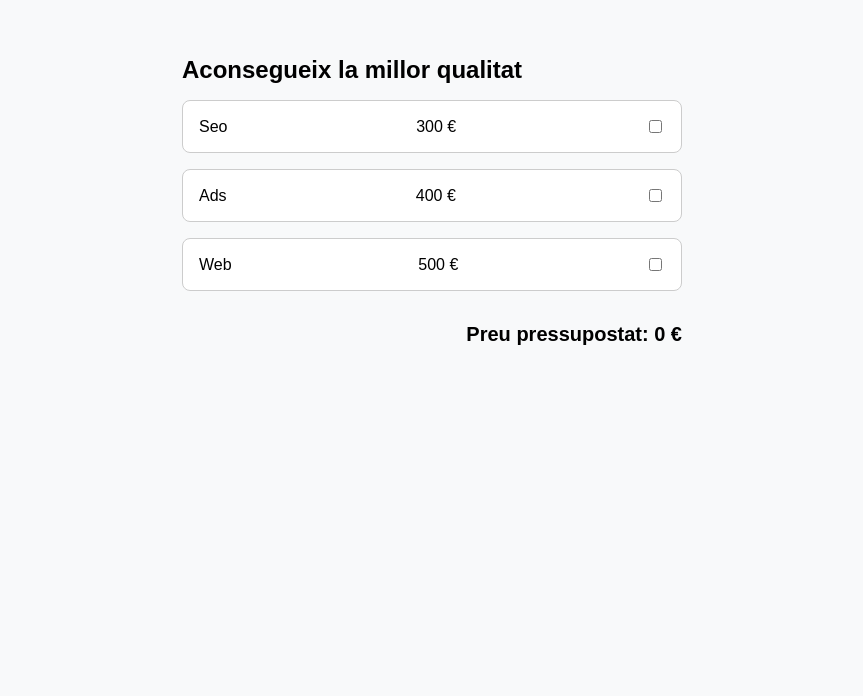
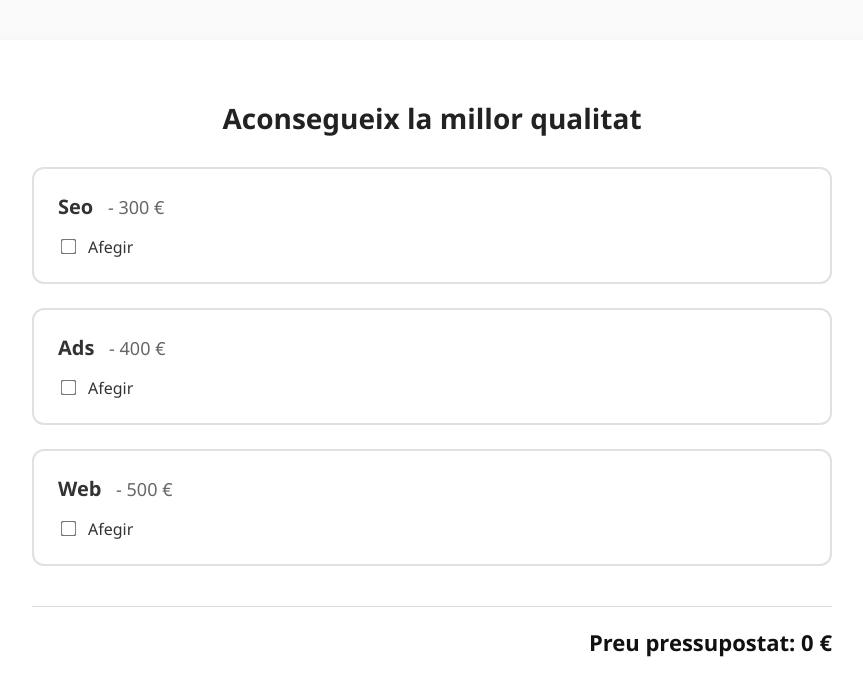
Before and after one commit to EdgarPomar/S6.Pressupostos--React, a React (Vite) app: page / in a window 1280 px wide. Shown: the top 696 px of the page, without its empty margins (208-1071 px from the left). Built offline with nearby package versions, Linux system fonts and the light colour scheme.

Commit message:
Exercice 2 finished and solved the prices

```diff
--- a/src/App.tsx
+++ b/src/App.tsx
@@ -1,25 +1,39 @@
-import React, { useState } from 'react'
+import React, { useReducer, useMemo, useState } from 'react'
 import ServiceSelector from './components/ServiceSelector'
-import { Service } from './types'
+import WebConfigurator from './components/WebConfigurator'
+import { Service, WebConfig } from '../src/types/index'
 import './styles.css'
 
+const initialServices: Service[] = [
+  { id: 'seo', name: 'Seo', selected: false, price: 300 },
+  { id: 'ads', name: 'Ads', selected: false, price: 400 },
+  { id: 'web', name: 'Web', selected: false, price: 500 }
+]
+
+type Action = { type: 'TOGGLE'; id: string }
+
+const reducer = (state: Service[], action: Action): Service[] =>
+  state.map(service =>
+    service.id === action.id
+      ? { ...service, selected: !service.selected }
+      : service
+  )
+
 const App: React.FC = () => {
-  const [services, setServices] = useState<Service[]>([
-    { id: 'seo', name: 'Seo', price: 300, selected: false },
-    { id: 'ads', name: 'Ads', price: 400, selected: false },
-    { id: 'web', name: 'Web', price: 500, selected: false }
-  ])
+  const [services, dispatch] = useReducer(reducer, initialServices)
+  const [webConfig, setWebConfig] = useState<WebConfig>({ pages: 1, languages: 1 })
 
-  const handleToggle = (id: string) => {
-    const updated = services.map(service =>
-      service.id === id ? { ...service, selected: !service.selected } : service
-    )
-    setServices(updated)
-  }
-
-  const total = services
-    .filter(service => service.selected)
-    .reduce((sum, service) => sum + service.price, 0)
+  const total = useMemo(() => {
+    return services.reduce((sum, service) => {
+      if (service.id === 'web' && service.selected) {
+        const configPrice = 500 + (webConfig.pages + webConfig.languages) * 30
+        return sum + configPrice
+      } else if (service.selected && service.price) {
+        return sum + service.price
+      }
+      return sum
+    }, 0)
+  }, [services, webConfig])
 
   return (
     <main>
@@ -29,8 +43,12 @@ const App: React.FC = () => {
           <ServiceSelector
             key={service.id}
             service={service}
-            onToggle={handleToggle}
-          />
+            onToggle={id => dispatch({ type: 'TOGGLE', id })}
+          >
+            {service.id === 'web' && service.selected && (
+              <WebConfigurator config={webConfig} onChange={setWebConfig} />
+            )}
+          </ServiceSelector>
         ))}
       </div>
       <div className="total">Preu pressupostat: {total} €</div>
--- a/src/components/ServiceSelector.tsx
+++ b/src/components/ServiceSelector.tsx
@@ -4,18 +4,25 @@ import { Service } from '../types'
 interface Props {
   service: Service
   onToggle: (id: string) => void
+  children?: React.ReactNode
 }
 
-const ServiceSelector: React.FC<Props> = ({ service, onToggle }) => {
+const ServiceSelector: React.FC<Props> = ({ service, onToggle, children }) => {
   return (
-    <div className="service">
-      <span>{service.name}</span>
-      <span>{service.price} €</span>
-      <input
-        type="checkbox"
-        checked={service.selected}
-        onChange={() => onToggle(service.id)}
-      />
+    <div className={`service ${service.selected ? 'selected' : ''}`}>
+      <div>
+        <strong>{service.name}</strong>
+        {service.name && <span> - {service.price} €</span>}
+      </div>
+      <label>
+        <input
+          type="checkbox"
+          checked={service.selected}
+          onChange={() => onToggle(service.id)}
+        />{' '}
+        Afegir
+      </label>
+      {service.selected && service.name === 'Web' && children}
     </div>
   )
 }
--- /dev/null
+++ b/src/components/WebConfigurator.tsx
@@ -0,0 +1,38 @@
+import React from 'react'
+import { WebConfig } from '../types'
+
+interface Props {
+  config: WebConfig
+  onChange: (newConfig: WebConfig) => void
+}
+
+const WebConfigurator: React.FC<Props> = ({ config, onChange }) => {
+  const handleChange = (field: keyof WebConfig, value: number) => {
+    onChange({ ...config, [field]: value })
+  }
+
+  return (
+    <div className="web-config">
+      <label>
+        Nombre de pàgines
+        <input
+          type="number"
+          min={0}
+          value={config.pages}
+          onChange={e => handleChange('pages', Number(e.target.value))}
+        />
+      </label>
+      <label>
+        Nombre de llenguatges
+        <input
+          type="number"
+          min={0}
+          value={config.languages}
+          onChange={e => handleChange('languages', Number(e.target.value))}
+        />
+      </label>
+    </div>
+  )
+}
+
+export default WebConfigurator
--- a/src/styles.css
+++ b/src/styles.css
@@ -1,38 +1,106 @@
+:root {
+    --primary: #2ecc71;
+    --gray: #e0e0e0;
+    --text: #333;
+    --bg: #f9f9f9;
+    --radius: 12px;
+  }
+
   body {
-    font-family: sans-serif;
-    background-color: #f8f9fa;
-    padding: 2rem;
+    font-family: 'Segoe UI', sans-serif;
+    background: var(--bg);
+    color: var(--text);
+    margin: 0;
+    padding: 0 20px;
   }
 
   main {
-    max-width: 500px;
-    margin: auto;
+    max-width: 800px;
+    margin: 40px auto;
+    background: white;
+    padding: 40px;
+    border-radius: var(--radius);
+    box-shadow: 0 4px 12px rgba(0, 0, 0, 0.05);
   }
 
   h1 {
-    font-size: 1.5rem;
-    margin-bottom: 1rem;
+    font-size: 28px;
+    margin-bottom: 30px;
+    text-align: center;
+    color: #222;
   }
 
   .service-list {
     display: flex;
     flex-direction: column;
-    gap: 1rem;
+    gap: 24px;
   }
 
   .service {
+    border: 2px solid var(--gray);
+    border-radius: var(--radius);
+    padding: 24px;
     display: flex;
-    justify-content: space-between;
+    flex-direction: column;
+    gap: 16px;
+    transition: border-color 0.3s, background-color 0.3s;
+  }
+
+  .service.selected {
+    border-color: var(--primary);
+    background-color: #f2fff7;
+  }
+
+  .service strong {
+    font-size: 20px;
+  }
+
+  .service span {
+    font-size: 18px;
+    color: #666;
+    margin-left: 10px;
+  }
+
+  label {
+    display: flex;
     align-items: center;
-    padding: 1rem;
-    background: white;
+    gap: 10px;
+    font-size: 16px;
+  }
+
+  input[type="checkbox"] {
+    transform: scale(1.2);
+    cursor: pointer;
+  }
+
+  .web-config {
+    display: flex;
+    gap: 20px;
+    flex-wrap: wrap;
+  }
+
+  .web-config label {
+    flex-direction: column;
+    align-items: flex-start;
+    font-weight: 500;
+    font-size: 14px;
+  }
+
+  .web-config input[type="number"] {
+    margin-top: 6px;
+    padding: 8px;
+    width: 80px;
     border: 1px solid #ccc;
-    border-radius: 8px;
+    border-radius: 6px;
+    font-size: 16px;
   }
 
   .total {
-    margin-top: 2rem;
-    font-size: 1.25rem;
+    margin-top: 40px;
+    font-size: 22px;
     font-weight: bold;
     text-align: right;
+    color: #111;
+    border-top: 1px solid #ddd;
+    padding-top: 20px;
   }
--- a/src/types/index.ts
+++ b/src/types/index.ts
@@ -4,3 +4,8 @@ export interface Service {
     price: number
     selected: boolean
 }
+
+export type WebConfig = {
+    pages: number
+    languages: number
+}
```
Lines whose indentation alone changed are shown as unchanged.
